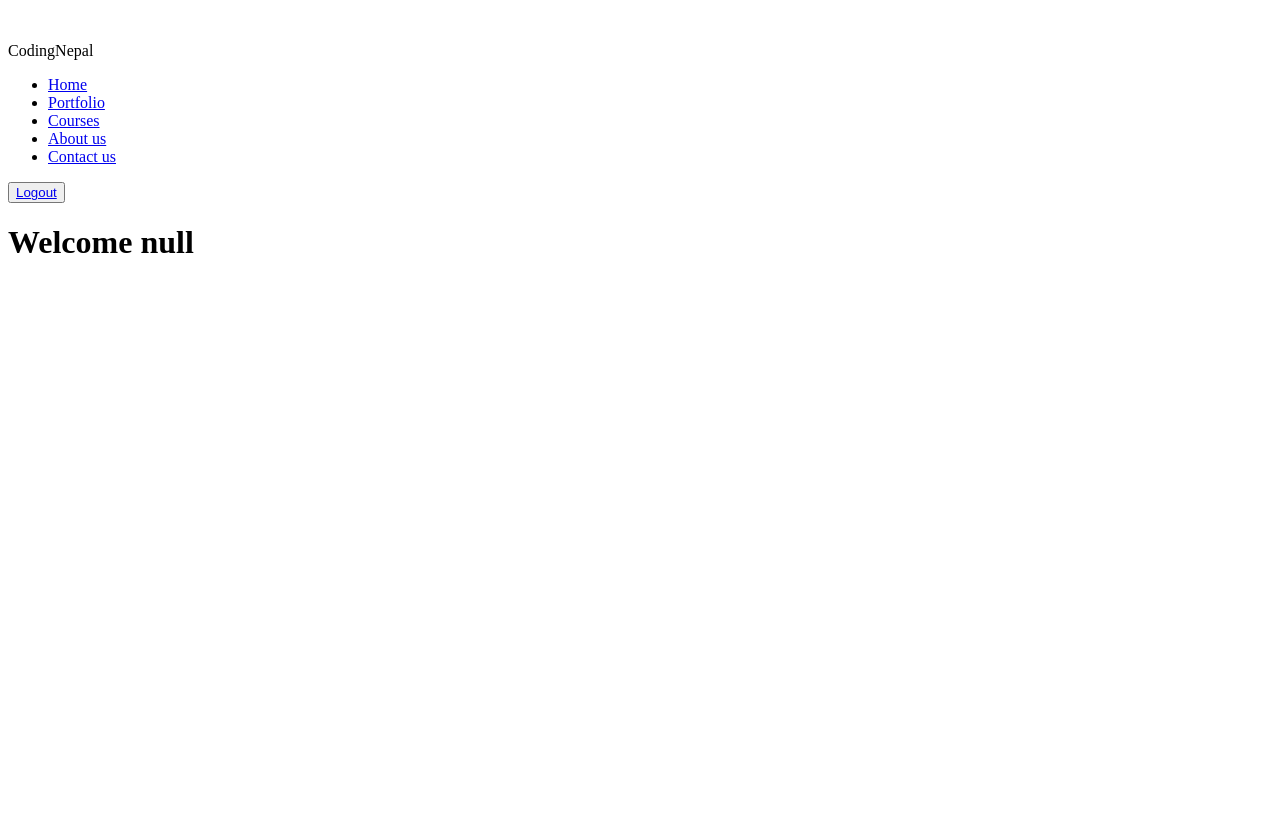
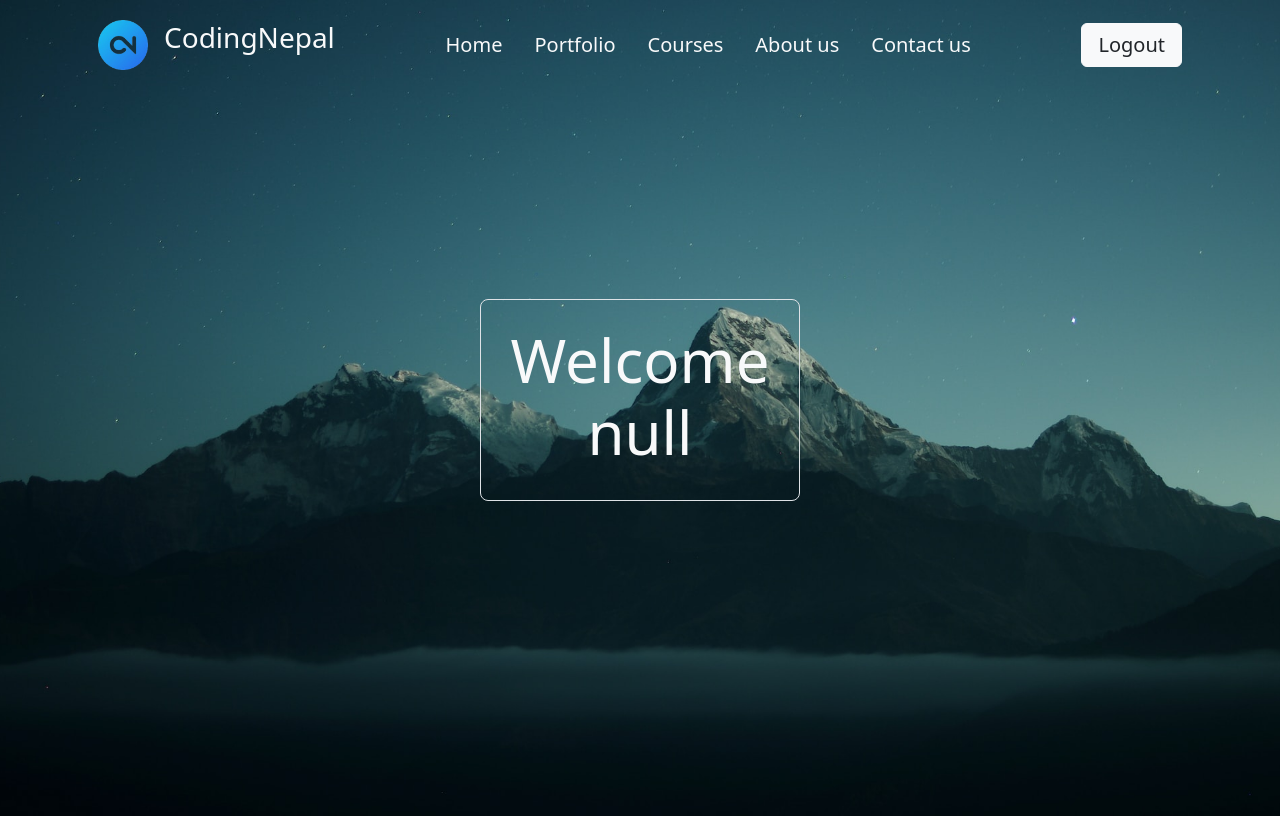
Before and after one commit to Aly-Elsayed12/login-system-, a plain HTML site: page page/home.html in a window 1280 px wide. Drawn offline with Linux system fonts and the light colour scheme; the site is published under a folder, as on GitHub Pages, so addresses that start at the root find nothing.

Commit message:
new commit

```diff
--- a/page/home.html
+++ b/page/home.html
@@ -5,16 +5,16 @@
   <meta name="viewport" content="width=device-width, initial-scale=1.0">
   <link rel="icon" type="images/*" href="/images/1000_F_300148731_RyO4Uhg1hiWouMl55pDYXMKWqGlikyK2.jpg">
   <title>signUp</title>
-  <link rel="stylesheet" href="/css/all.min.css">
-  <link rel="stylesheet" href="/css/bootstrap.min.css">
-  <link rel="stylesheet" href="/css/style.css">
+  <link rel="stylesheet" href="../css/all.min.css">
+  <link rel="stylesheet" href="../css/bootstrap.min.css">
+  <link rel="stylesheet" href="../css/style.css">
 </head>
 <body>
   <header>
     <div class="container">
       <div class="inner d-flex align-items-center justify-content-between m-3">
         <div class="logo d-flex align-items-center">
-          <img src="/images/logo-removebg-preview.png" class=" me-3" alt="">
+          <img src="../images/logo-removebg-preview.png" class=" me-3" alt="">
           <p class="text-light fs-3">CodingNepal</p>
         </div>
         <ul class="nav fs-5">
@@ -35,7 +35,7 @@
           </li>
         </ul>
         <button class="btn btn-light px-3 fs-5" id="Logout">
-          <a href="/index.html" class="text-decoration-none text-dark">Logout</a>
+          <a href="../index.html" class="text-decoration-none text-dark">Logout</a>
         </button>
       </div>
     </div>
```
Also changed, not shown: page/signUp.html (+5 -5 lines).
